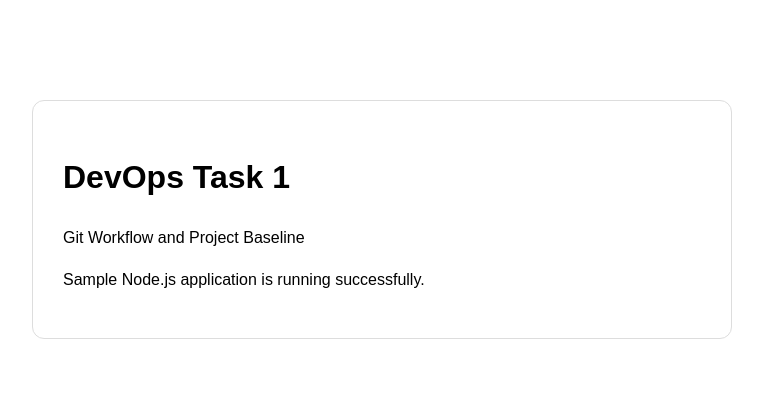
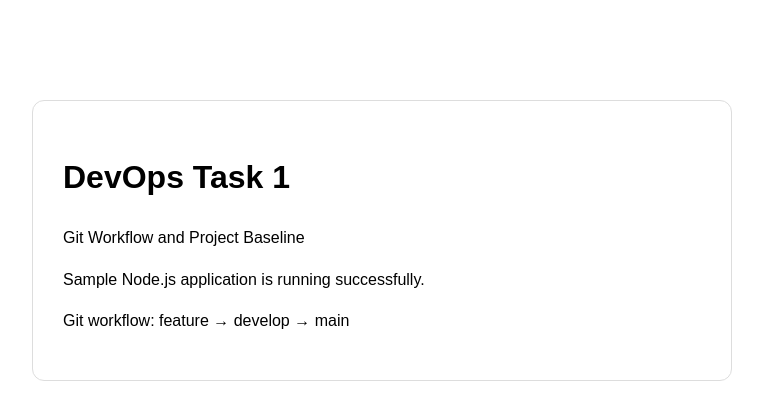
Before and after one commit to kaif-alam-46/SWYNEX-CI-Pipeline, a website: page public/index.html in a window 1280 px wide. Shown: the whole page, without its empty margins (258-1021 px from the left). Drawn offline with Linux system fonts and the light colour scheme.

Commit message:
feat: add git workflow information to sample app

```diff
--- a/public/index.html
+++ b/public/index.html
@@ -24,6 +24,7 @@
     <h1>DevOps Task 1</h1>
     <p>Git Workflow and Project Baseline</p>
     <p>Sample Node.js application is running successfully.</p>
+    <p>Git workflow: feature → develop → main</p>
   </div>
 </body>
 </html>
```
